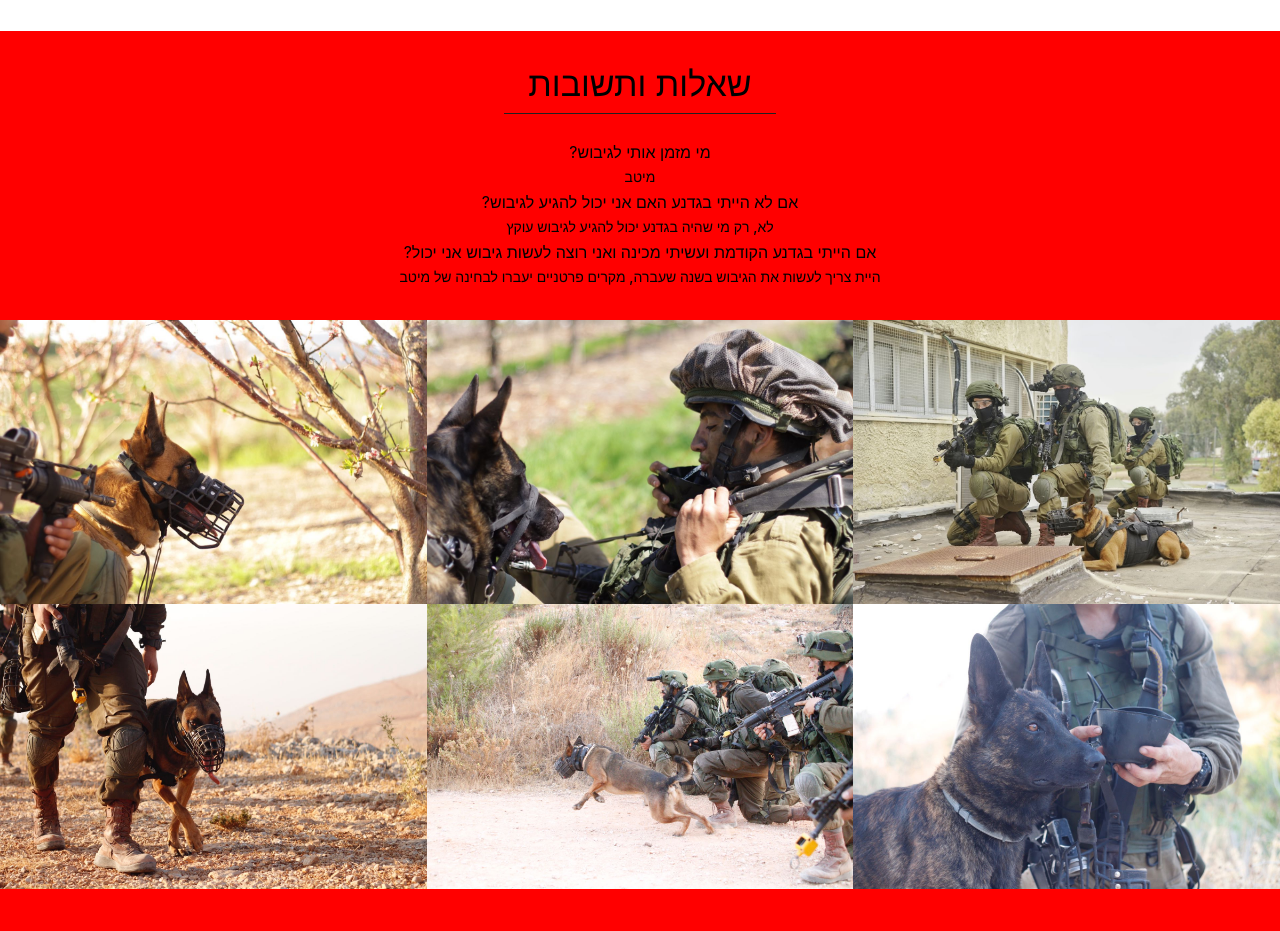
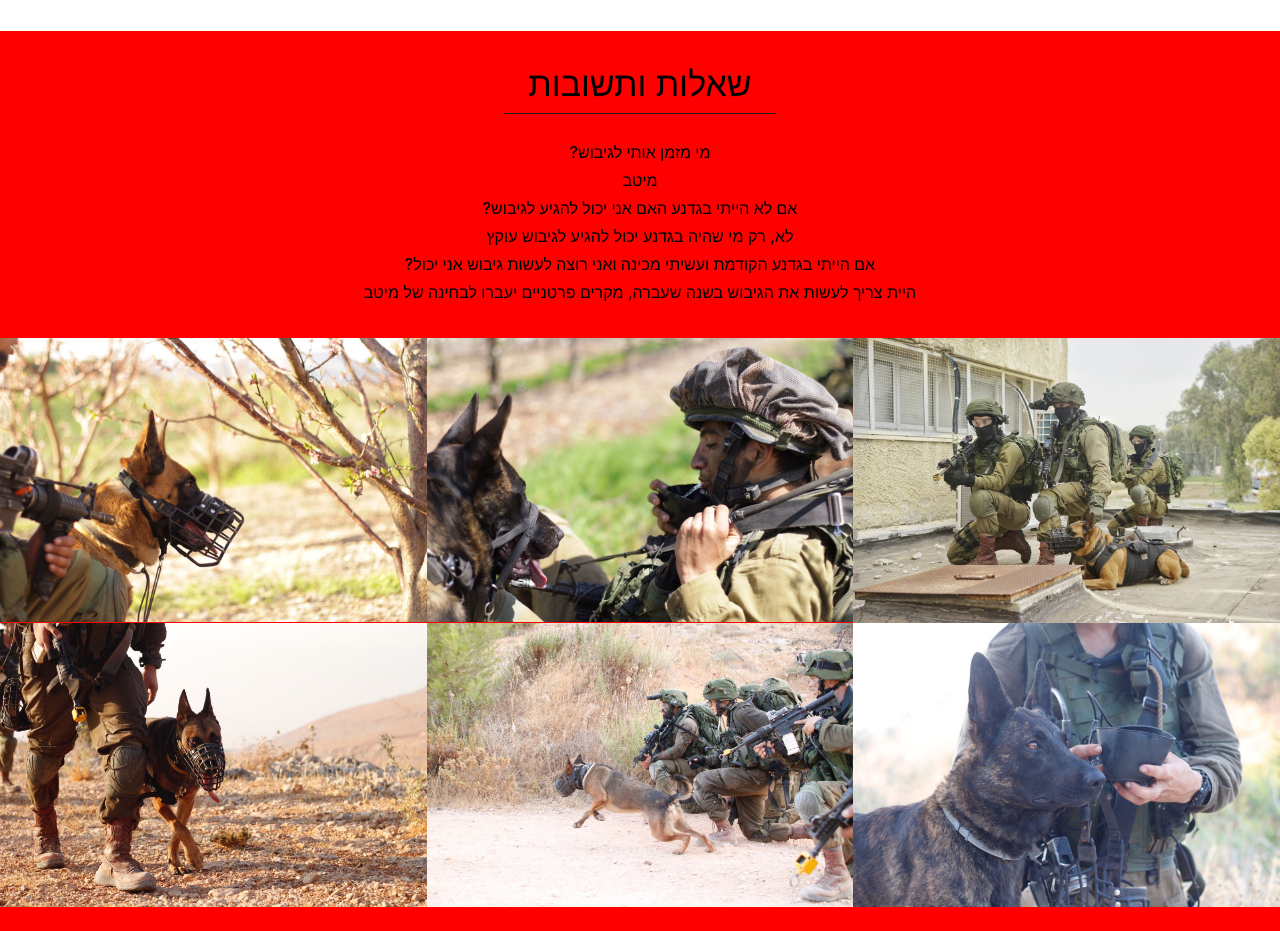
Before and after one commit to sushi30/oketz-website-react, a React (Create React App) app: page / in a window 1280 px wide. Shown: the part 2080-3011 px from the top of the page. Built offline with nearby package versions, Linux system fonts and the light colour scheme.

Commit message:
bold quiestion

```diff
--- a/src/sections/QuestionsAndAnswers.js
+++ b/src/sections/QuestionsAndAnswers.js
@@ -5,25 +5,28 @@ import SectionTitle from "../SectionTitle";
 import Section from "../components/Section";
 import MyDivider from "../components/MyDivider";
 
+const Question = ({ children }) => (
+  <Typography variant="subtitle1" style={{fontWeight: 550}}>{children}</Typography>
+);
+const Answer = ({ children }) => (
+  <Typography variant="subtitle1">{children}</Typography>
+);
+
 export default ({ even }) => (
   <Section even={even}>
     <MainContainer even={even}>
       <SectionTitle>שאלות ותשובות</SectionTitle>
       <MyDivider />
-      <Typography variant="subtitle1">מי מזמן אותי לגיבוש?</Typography>
-      <Typography variant="subtitle2">מיטב</Typography>
-      <Typography variant="subtitle1">
-        אם לא הייתי בגדנע האם אני יכול להגיע לגיבוש?
-      </Typography>
-      <Typography variant="subtitle2">
-        לא, רק מי שהיה בגדנע יכול להגיע לגיבוש עוקץ
-      </Typography>
-      <Typography variant="subtitle1">
+      <Question>מי מזמן אותי לגיבוש?</Question>
+      <Answer variant="subtitle2">מיטב</Answer>
+      <Question>אם לא הייתי בגדנע האם אני יכול להגיע לגיבוש?</Question>
+      <Answer>לא, רק מי שהיה בגדנע יכול להגיע לגיבוש עוקץ</Answer>
+      <Question>
         אם הייתי בגדנע הקודמת ועשיתי מכינה ואני רוצה לעשות גיבוש אני יכול?
-      </Typography>
-      <Typography variant="subtitle2">
+      </Question>
+      <Answer>
         היית צריך לעשות את הגיבוש בשנה שעברה, מקרים פרטניים יעברו לבחינה של מיטב
-      </Typography>
+      </Answer>
     </MainContainer>
   </Section>
 );
```
